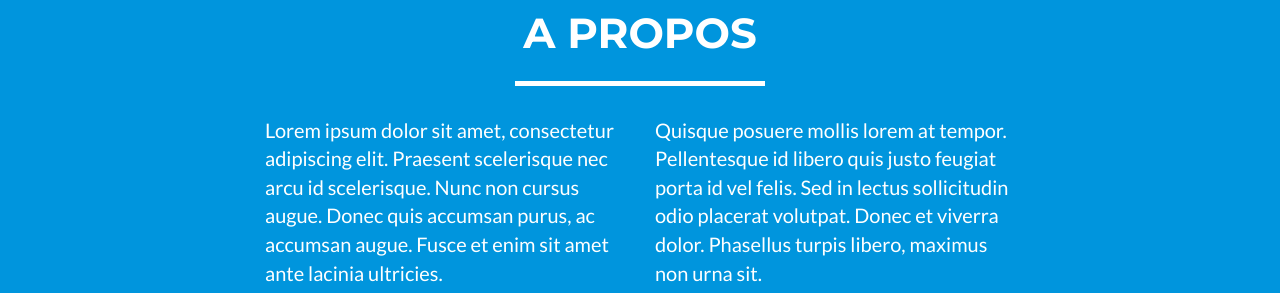
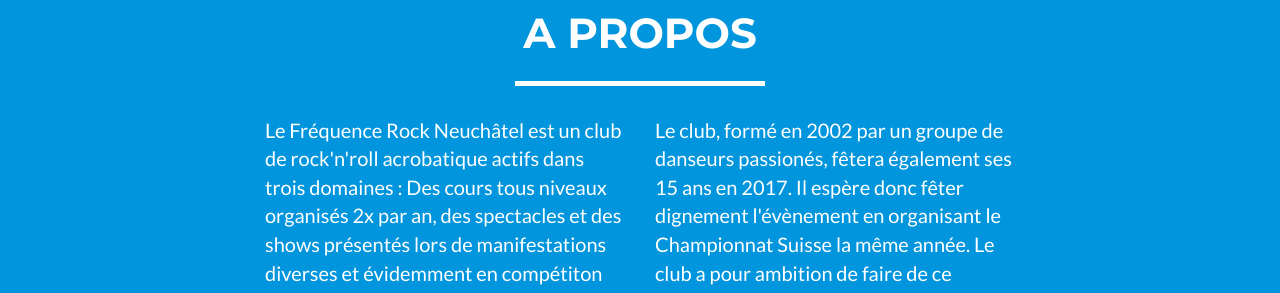
Before and after one commit to ragu89/cs17, a website: page index.html in a window 1280 px wide. Shown: the part 3110-3403 px from the top of the page. Drawn offline with nearby package versions, Linux system fonts and the light colour scheme.

Commit message:
Working on the section 'A propos'

```diff
--- a/index.html
+++ b/index.html
@@ -260,13 +260,16 @@
             </div>
             <div class="row">
                 <div class="col-lg-4 col-lg-offset-2">
-                    <p>Lorem ipsum dolor sit amet, consectetur adipiscing elit. Praesent scelerisque nec arcu id scelerisque. Nunc non cursus augue. Donec quis accumsan purus, ac accumsan augue. Fusce et enim sit amet ante lacinia ultricies.</p>
+                    <p>Le Fréquence Rock Neuchâtel est un club de rock'n'roll acrobatique actifs dans trois domaines : Des cours tous niveaux organisés 2x par an, des spectacles et des shows présentés lors de manifestations diverses et évidemment en compétiton sur la scène nationale et internationale
+                        avec plusieurs champions à son actif.</p>
                 </div>
                 <div class="col-lg-4">
-                    <p>Quisque posuere mollis lorem at tempor. Pellentesque id libero quis justo feugiat porta id vel felis. Sed in lectus sollicitudin odio placerat volutpat. Donec et viverra dolor. Phasellus turpis libero, maximus non urna sit.</p>
+                    <p>Le club, formé en 2002 par un groupe de danseurs passionés, fêtera également ses 15 ans en 2017. Il espère donc fêter dignement l'évènement en organisant le Championnat Suisse la même année. Le club a pour ambition de faire de ce championnat un évènement dont les
+                        danseurs et les specateurs se souviendront longtemps.
+                    </p>
                 </div>
                 <div class="col-lg-8 col-lg-offset-2 text-center">
-                    <a href="http://www.frequencerock.ch/wordpress" target="_blank" class="btn btn-lg btn-outline">
+                    <a href="http://www.frequencerock.ch/index2.php" target="_blank" class="btn btn-lg btn-outline">
                         <i class="fa fa-download"></i> Fréquence Rock
                     </a>
                 </div>
```
